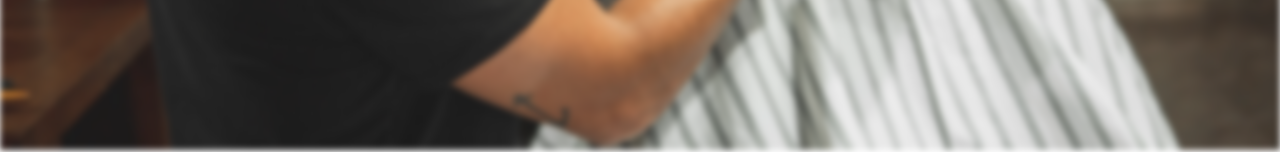
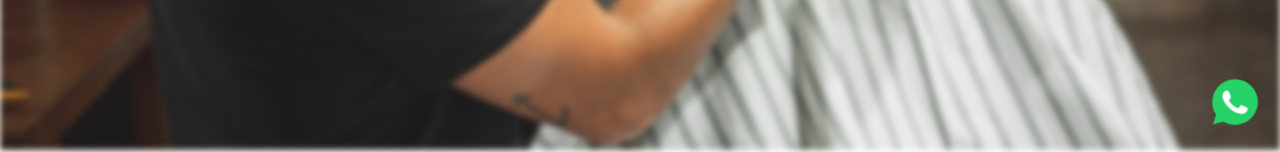
Before and after one commit to LucasGlave/DonBasilioMulti, a React (Create React App) app: page / in a window 1280 px wide. Shown: the part 650-802 px from the top of the page. Built offline with nearby package versions, Linux system fonts and the light colour scheme; a web font is replaced by a local one.

Commit message:
add whatsapp

```diff
--- a/src/componentes/Footer/Footer.js
+++ b/src/componentes/Footer/Footer.js
@@ -58,7 +58,7 @@ const Footer = () => {
           </div>
         </div>
         <p className="designedBy">
-          designed by <span>SeptemDev Studios</span>
+          designed by <span>SeptemDev Studio</span>
         </p>
       </div>
       <FooterResponsive />
--- a/src/componentes/HomePage/HomePage.js
+++ b/src/componentes/HomePage/HomePage.js
@@ -2,6 +2,7 @@ import './HomePage.scss'
 import Reveal from '../Reveal';
 import Typewriter from '../Typewriter';
 import ModalCl from '../ModalCl/ModalClients';
+import whatsapp from '../../assets/Whatsapp.webp'
 
 const HomePage = () =>{
     return(
@@ -10,6 +11,9 @@ const HomePage = () =>{
                 <img src='./IMG_3330.webp' alt='imgS'className='imgS'/>
                 <img src='./IMG_3331.webp' alt='imgS'className='imgResponsive'/>
             </div>
+            <a href="https://wa.me/XXXXXXXXXX" className='whatsapp'>
+                <img src={whatsapp} alt="WhatsApp"/>
+            </a>
             <Reveal>
                 <div className='sm-content'>
                     <div className='content-left'>
--- a/src/componentes/HomePage/HomePage.scss
+++ b/src/componentes/HomePage/HomePage.scss
@@ -164,6 +164,24 @@ h2 {
   background: #00000087;
   border: 1px solid #7d5d42;
 }
+.whatsapp {
+  display: flex;
+  align-items: center;
+  justify-content: center;
+  position: fixed;
+  bottom: 2%;
+  right: 1%;
+  border-radius: 100%;
+  width: 4rem;
+  height: 4rem;
+  z-index: 9998;
+  img {
+    z-index: 9999;
+    width: 3rem;
+    height: 3rem;
+  }
+}
+
 @media (min-width: 769px) {
   .imgResponsive {
     display: none;
--- a/src/componentes/ModalCl/ModalCl.scss
+++ b/src/componentes/ModalCl/ModalCl.scss
@@ -126,7 +126,7 @@
       border-radius: 10px;
       background: linear-gradient(90deg,transparent, #9595954a, transparent);
       position: fixed;
-      top: 12%;
+      top: 20%;
       right: 3%;
       backdrop-filter: blur(20px);
       fill: #000;
@@ -160,7 +160,7 @@
   }
   .modalFlex{
     .buttonInicio{
-      top: 8%;
+      top: 20%;
     }
   }
 }
--- a/src/componentes/SacarTurno/SacarTurno.js
+++ b/src/componentes/SacarTurno/SacarTurno.js
@@ -1,5 +1,5 @@
+import "./SacarTurno.scss";
 import Reveal from "../Reveal";
-import "./SacarTurno.scss";
 import ModalCalendly from '../ModalCl/ModalCalendly';
 import { peluqueros } from "./dataPeluqueros";
 import { useState } from "react";
```
Also changed, not shown: src/assets/Whatsapp.webp (added).
